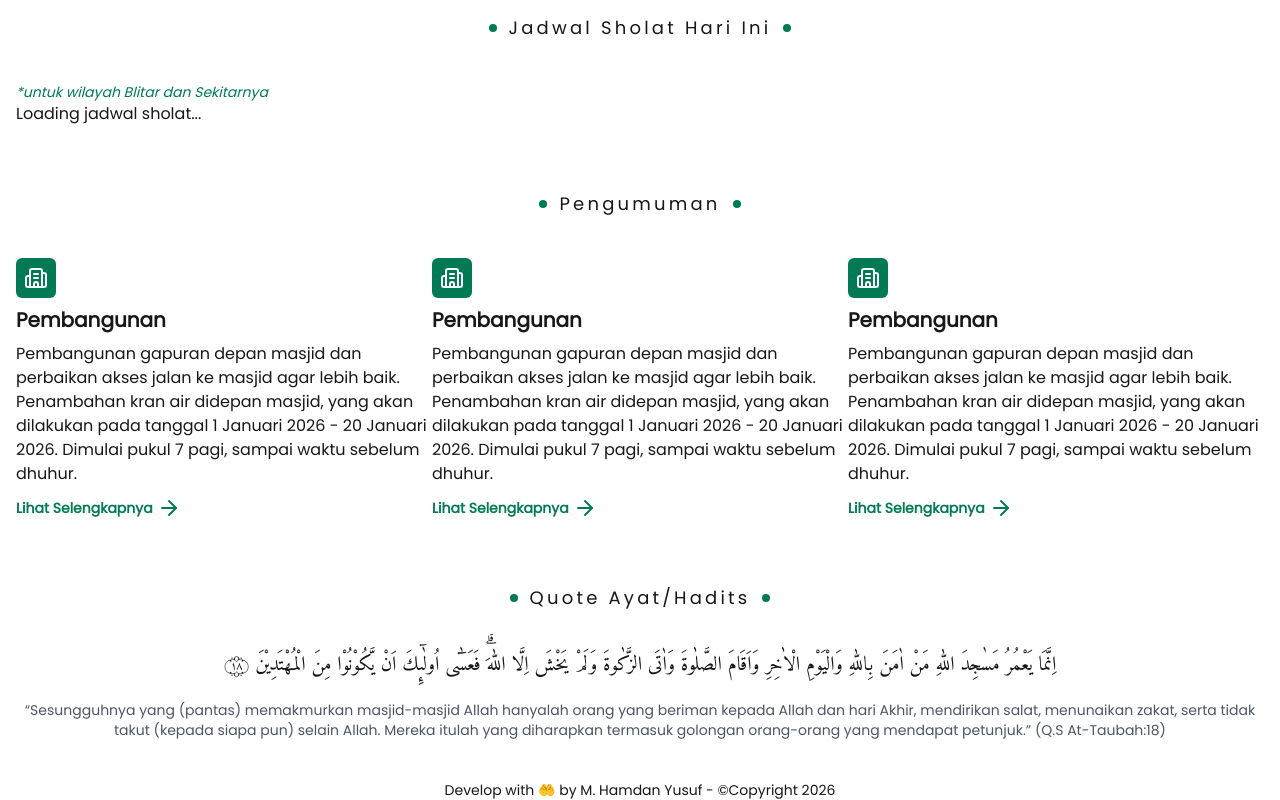
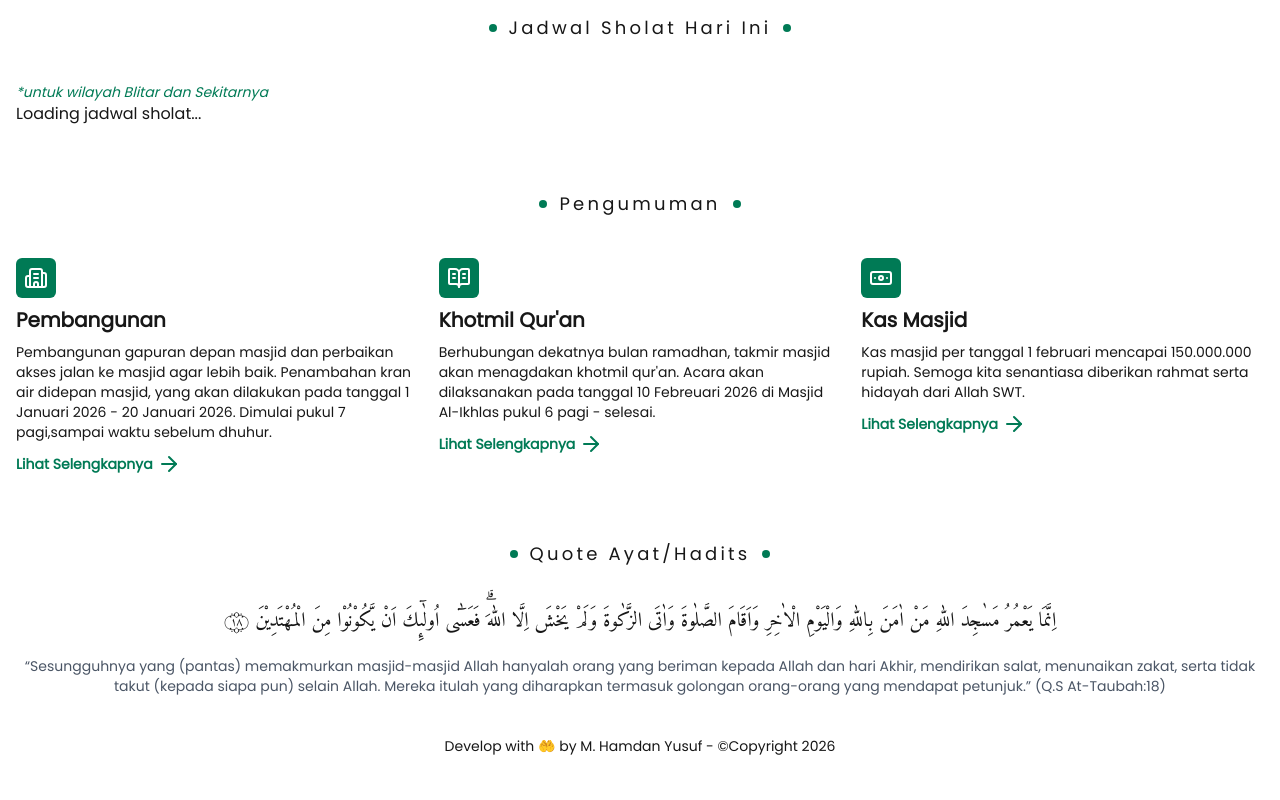
Before and after one commit to itsmhyne/alikhlas, a Next.js app: page / in a window 1280 px wide. Shown: the part 630-1430 px from the top of the page. After the commit the page ends 1386 px from the top, so only its background shows below. Built offline with nearby package versions, Linux system fonts and the light colour scheme; no server answers.

Commit message:
fixed layout

```diff
--- a/src/app/page.tsx
+++ b/src/app/page.tsx
@@ -3,7 +3,6 @@ import Hero from "@/components/website/hero";
 import JadwalSholat from "@/components/website/jadwal-sholat";
 import PreTitle from "@/components/website/pre-title";
 import { amiri } from "@/fonts/font";
-import Image from "next/image";
 
 export default function HomePage() {
   return (
@@ -20,11 +19,7 @@ export default function HomePage() {
       </section>
       <section className="container mx-auto pt-16 px-4 " id="pengumuman">
         <PreTitle text={"Pengumuman"} center="justify-center" />
-        <div className="grid grid-cols-1 md:grid-cols-2 gap-5 lg:gap-0 lg:grid-cols-3 mt-10">
-          <CardPengumuman />
-          <CardPengumuman />
-          <CardPengumuman />
-        </div>
+        <CardPengumuman />
       </section>
       <section className="container mx-auto pt-16 px-4 " id="hadits">
         <PreTitle text={"Quote Ayat/Hadits"} center="justify-center" />
--- a/src/components/website/card-pengumuman.tsx
+++ b/src/components/website/card-pengumuman.tsx
@@ -1,23 +1,44 @@
-import { ArrowRight, Building2 } from "lucide-react";
+import {
+  ArrowRight,
+  BanknoteIcon,
+  BookOpenText,
+  Building2,
+} from "lucide-react";
 
 export default function CardPengumuman() {
+  const pengumuman = [
+    {
+      icon: <Building2 />,
+      type: "Pembangunan",
+      note: "Pembangunan gapuran depan masjid dan perbaikan akses jalan ke masjid agar lebih baik. Penambahan kran air didepan masjid, yang akan dilakukan pada tanggal 1 Januari 2026 - 20 Januari 2026. Dimulai pukul 7 pagi,sampai waktu sebelum dhuhur.",
+    },
+    {
+      icon: <BookOpenText />,
+      type: "Khotmil Qur'an",
+      note: "Berhubungan dekatnya bulan ramadhan, takmir masjid akan menagdakan khotmil qur'an. Acara akan dilaksanakan pada tanggal 10 Febreuari 2026 di Masjid Al-Ikhlas pukul 6 pagi - selesai.",
+    },
+    {
+      icon: <BanknoteIcon />,
+      type: "Kas Masjid",
+      note: "Kas masjid per tanggal 1 februari mencapai 150.000.000 rupiah. Semoga kita senantiasa diberikan rahmat serta hidayah dari Allah SWT.",
+    },
+  ];
   return (
-    <div className="flex flex-col">
+    <div className="grid grid-cols-1 md:grid-cols-2 gap-5 lg:grid-cols-3 mt-10">
+      {pengumuman.map((item, key) => (
+        <div className="flex flex-col" key={key}>
           <div className="icon bg-emerald-700 text-white p-2 rounded-md w-fit">
-        <Building2 />
+            {item.icon}
           </div>
-      <h4 className="bodylarge my-2 font-bold">Pembangunan</h4>
-      <p className="bodysmall">
-        Pembangunan gapuran depan masjid dan perbaikan akses jalan ke masjid
-        agar lebih baik. Penambahan kran air didepan masjid, yang akan dilakukan
-        pada tanggal 1 Januari 2026 - 20 Januari 2026. Dimulai pukul 7 pagi,
-        sampai waktu sebelum dhuhur.
-      </p>
+          <h4 className="bodylarge my-2 font-bold">{item.type}</h4>
+          <p className="labelsmall">{item.note}</p>
           <div className="flex items-center gap-1 labelsmall font-bold text-emerald-700 mt-2.5">
             <h6>Lihat Selengkapnya</h6>
             <ArrowRight />
           </div>
         </div>
+      ))}
+    </div>
   );
 }
 // Author : M. Hamdan Yusuf 😎
--- a/src/components/website/header.tsx
+++ b/src/components/website/header.tsx
@@ -17,7 +17,7 @@ export default function Header() {
         scrolled ? "bg-white backdrop-blur shadow-lg" : "bg-white"
       }`}
     >
-      <div className="container mx-auto px-4">
+      <div className="container mx-auto px-4 lg:px-0">
         <div className="flex w-full  justify-between items-center">
           {/* logo */}
           <h1 className="bodymedium uppercase font-bold text-emerald-700">
```
Lines whose indentation alone changed are shown as unchanged.
